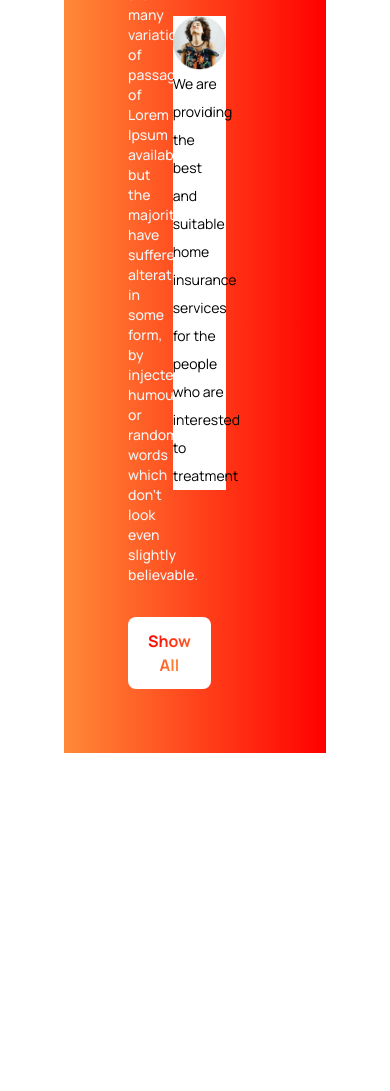
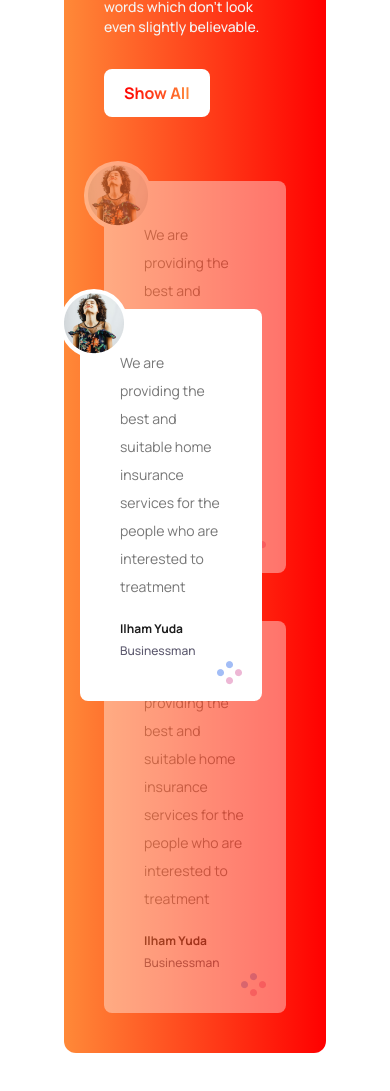
Before and after one commit to RifaOrin/Tea_House, a plain HTML site: page index.html in a window 390 px wide. Shown: the part 4755-5846 px from the top of the page. Before the commit the page ends 5556 px from the top, so only its background shows below. Drawn offline with nearby package versions, Linux system fonts and the light colour scheme.

Commit message:
Client section added with responsive style

```diff
--- a/index.html
+++ b/index.html
@@ -225,10 +225,10 @@
       <!-- Meet Our Super Clients -->
       <section class="pb-12 md:pb-24 lg:pb-32">
         <div
-          class="bg-gradient-to-r from-[#FF8938] to-[#FF0000] px-16 py-16 flex justify-between items-center"
+          class="bg-gradient-to-r from-[#FF8938] to-[#FF0000] px-10 py-10 md:px-14 md:py-14 lg:px-16 lg:py-16 flex flex-col lg:flex-row lg:justify-between items-center rounded-xl"
         >
           <!-- Text Area -->
-          <div class="text-[#F4F4F4] w-2/6">
+          <div class="text-[#F4F4F4] w-full lg:w-2/6">
             <h1 class="font-extrabold text-2xl md:text-3xl lg:text-5xl mb-5">
               Meet Our Super Clients
             </h1>
@@ -239,7 +239,7 @@
               slightly believable.
             </p>
             <button
-              class="font-bold text-md py-3 px-5 lg:text-xl lg:py-4 lg:px-7 bg-[#FFFFFF] rounded-lg"
+              class="mb-16 lg:mb-0 font-bold text-md py-3 px-5 lg:text-xl lg:py-4 lg:px-7 bg-[#FFFFFF] rounded-lg"
             >
               <span
                 class="bg-gradient-to-r from-[#FF0000] to-[#FF8938] bg-clip-text text-transparent"
@@ -248,18 +248,78 @@
             </button>
           </div>
           <!-- Card Area -->
-          <div>
-            <div class="bg-[#FFFFFF] w-3/5">
-              <div class="">
-                <img src="images/client.png" alt="" />
+          <div
+            class="relative w-full md:w-3/5 lg:w-2/5 flex flex-col justify-end gap-12"
+          >
+            <div
+              class="bg-[#FFFFFF] w-full relative p-10 rounded-lg opacity-40"
+            >
+              <div class="absolute -top-5 -left-5 bg-[#FFFFFF] rounded-full">
+                <img class="p-1" src="images/client.png" alt="" />
               </div>
-              <p class="text-sm md:text-base leading-7">
+              <p class="text-sm md:text-base leading-7 text-[#777777] mb-5">
                 We are providing the best and suitable home insurance services
                 for the people who are interested to treatment
               </p>
+              <h5
+                class="font-bold text-xs md:text-base md:leading-7 text-[#1C1C1C]"
+              >
+                Ilham Yuda
+              </h5>
+              <small
+                class="font-medium text-xs md:text-base md:leading-7 text-[#5D5A6F]"
+                >Businessman</small
+              >
+              <div class="absolute right-5">
+                <img src="images/circles.png" alt="" />
+              </div>
             </div>
-            <div></div>
-            <div></div>
+            <div class="absolute z-10 top-32 w-full -ml-6 md:-ml-20 lg:-ml-44">
+              <div class="bg-[#FFFFFF] w-full relative p-10 rounded-lg">
+                <div class="absolute -top-5 -left-5 bg-[#FFFFFF] rounded-full">
+                  <img class="p-1" src="images/client.png" alt="" />
+                </div>
+                <p class="text-sm md:text-base leading-7 text-[#777777] mb-5">
+                  We are providing the best and suitable home insurance services
+                  for the people who are interested to treatment
+                </p>
+                <h5
+                  class="font-bold text-xs md:text-base md:leading-7 text-[#1C1C1C]"
+                >
+                  Ilham Yuda
+                </h5>
+                <small
+                  class="font-medium text-xs md:text-base md:leading-7 text-[#5D5A6F]"
+                  >Businessman</small
+                >
+                <div class="absolute right-5">
+                  <img src="images/circles.png" alt="" />
+                </div>
+              </div>
+            </div>
+            <div
+              class="bg-[#FFFFFF] w-full relative p-10 rounded-lg opacity-40"
+            >
+              <div class="absolute -top-5 -left-5 bg-[#FFFFFF] rounded-full">
+                <img class="p-1" src="images/client.png" alt="" />
+              </div>
+              <p class="text-sm md:text-base leading-7 text-[#777777] mb-5">
+                We are providing the best and suitable home insurance services
+                for the people who are interested to treatment
+              </p>
+              <h5
+                class="font-bold text-xs md:text-base md:leading-7 text-[#1C1C1C]"
+              >
+                Ilham Yuda
+              </h5>
+              <small
+                class="font-medium text-xs md:text-base md:leading-7 text-[#5D5A6F]"
+                >Businessman</small
+              >
+              <div class="absolute right-5">
+                <img src="images/circles.png" alt="" />
+              </div>
+            </div>
           </div>
         </div>
       </section>
```
